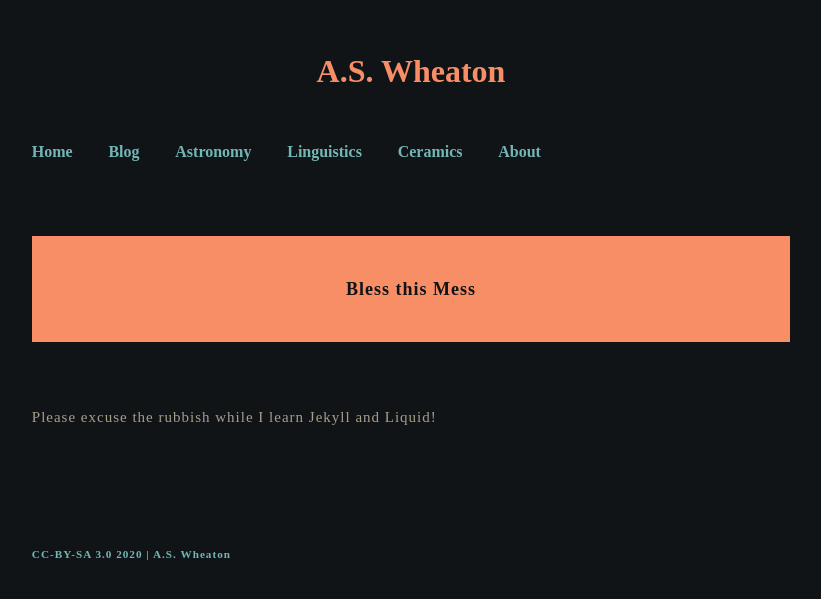
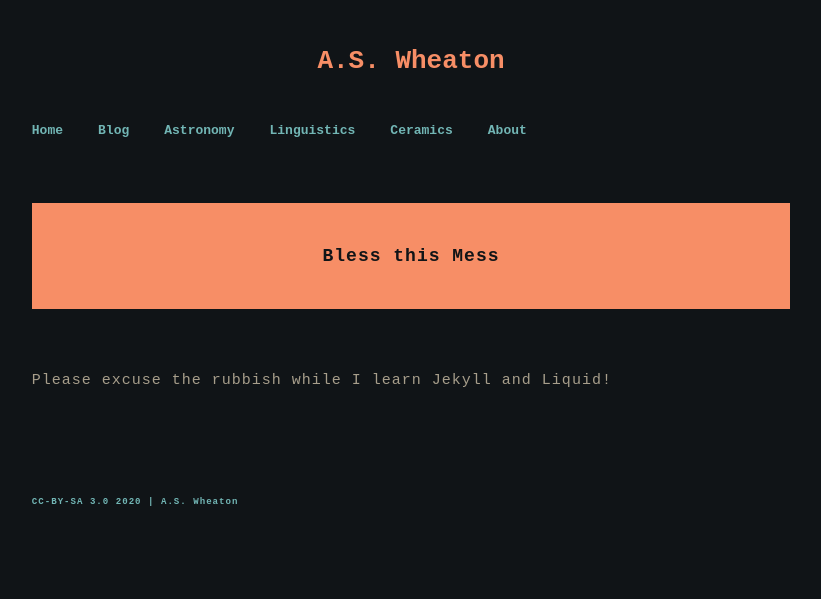
Before and after one commit to aswheaton/aswheaton.github.io, a Jekyll site: the page built from index.md, in a window 1280 px wide. Shown: the top 599 px of the page, without its empty margins (229-1050 px from the left). Built offline with Jekyll 4.4.1, drawn with Linux system fonts in a browser that asks for light colours.

Commit message:
Fixed font family.

```diff
--- a/assets/css/mark.css
+++ b/assets/css/mark.css
@@ -1,5 +1,5 @@
 * {
-	font-family: Austin;
+	font-family: monospace;
 	--theme-color: #f78e66;
 }
 
```
